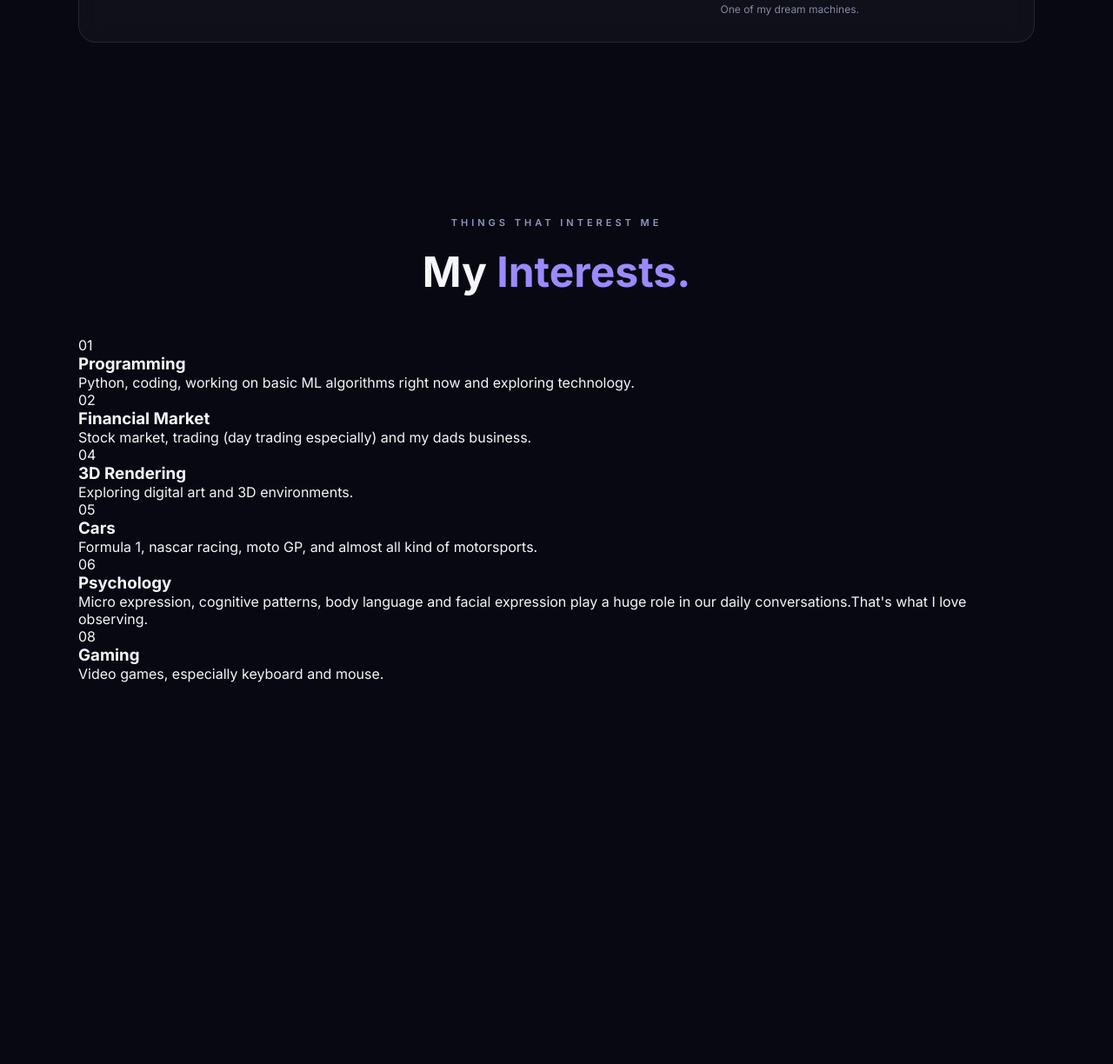
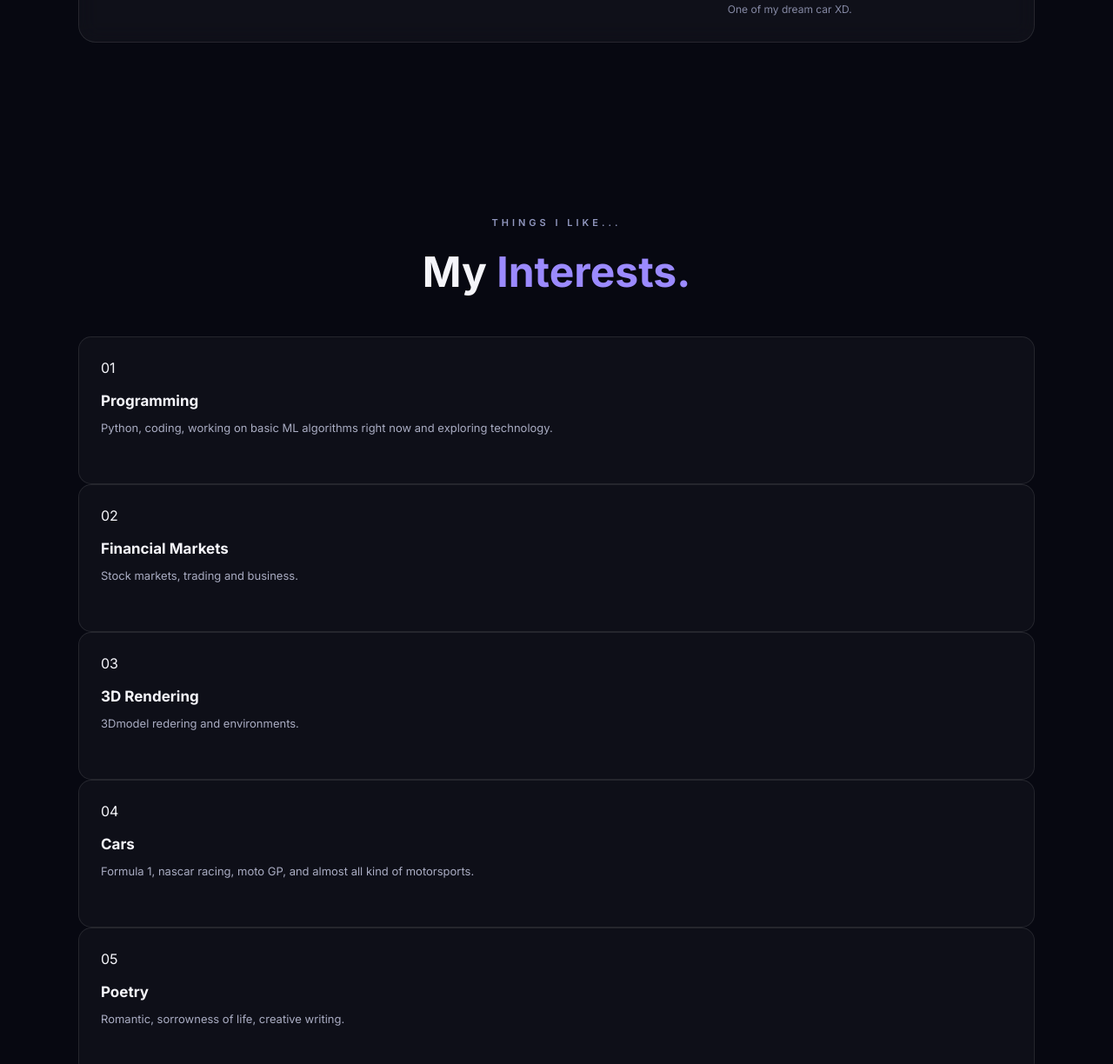
Before and after one commit to vishesh-arrays/my-portfolio, a plain HTML site: page index.html in a window 1280 px wide. Shown: the part 1454-2678 px from the top of the page at 87% size. Before the commit the page ends 2339 px from the top, so only its background shows below. Drawn offline with Linux system fonts and the light colour scheme; a web font is replaced by a local one.

Commit message:
made final changes

```diff
--- a/index.html
+++ b/index.html
@@ -22,17 +22,17 @@
 	<h2>I'm <span>VISHU!</span></h2>
 
         <p class="hero-description">
-            Exploring, learning and creating something new.
+            Adventurer!
         </p>
 
-        <a href="#about" class="explore-btn">Explore my world ↓</a>
+        <a href="#about" class="explore-btn">Welcome to my world ↓</a>
 
 </header>
 
         <section id="about" class="about section-container">
 
             <div class="section-heading">
-                <p class="eyebrow">A LITTLE INTRODUCTION</p>
+                <p class="eyebrow">And here we go!</p>
                 <h2>About <span>Me.</span></h2>
             </div>
 
@@ -44,8 +44,7 @@
                     <p>
                         I'm a curious learner interested in programming,
                         technology, cars, financial markets and understanding
-                        how people think. I enjoy exploring new ideas,
-                        creating things and learning something different
+                        how people think. I enjoy creating things and learning something new
                         every day.
                     </p>
                 </div>
@@ -55,7 +54,7 @@
                         src="https://media.carvia.com/Porsche%20GT3%20Frontansicht-1920x998.webp"
                         alt="Porsche GT3"
                     >
-                    <span>One of my dream machines.</span>
+                    <span>One of my dream car XD.</span>
                 </div>
 
             </div>
@@ -64,7 +63,7 @@
 
 	<section class= "hobbies section-container">
 		<div class="section-heading">
-                <p class="eyebrow">THINGS THAT INTEREST ME</p>
+                <p class="eyebrow">THINGS I LIKE...</p>
                 <h2>My <span>Interests.</span></h2>
             </div>
 			<div class = "hobbies-grid">
@@ -74,30 +73,31 @@
 					<p>Python, coding, working on basic ML algorithms right now and exploring technology.</p>
 				</article>
 
-				<article clas = "hobby-card">
-					<span class = "hobbies-number">02</span>
-					<h3>Financial Market</h3>
-					<p>Stock market, trading (day trading especially) and my dads business.</p>
-				</article>
+                <article class="hobby-card">
+                    <span class="hobby-number">02</span>
+                    <h3>Financial Markets</h3>
+                    <p>Stock markets, trading and business.</p>
+                </article>
+
 				<article class="hobby-card">
+                    <span class="hobby-number">03</span>
+                    <h3>3D Rendering</h3>
+                    <p>3Dmodel redering and  environments.</p>
+                </article>
+
+                <article class="hobby-card">
                     <span class="hobby-number">04</span>
-                    <h3>3D Rendering</h3>
-                    <p>Exploring digital art and 3D environments.</p>
+                    <h3>Cars</h3>
+                    <p>Formula 1, nascar racing, moto GP, and almost all kind of motorsports.</p>
                 </article>
 
                 <article class="hobby-card">
                     <span class="hobby-number">05</span>
-                    <h3>Cars</h3>
-                    <p>Formula 1, nascar racing, moto GP, and almost all kind of motorsports.</p>
+                    <h3>Poetry</h3>
+                    <p>Romantic, sorrowness of life, creative writing.</p>
                 </article>
-				<article class=" "hobby-card>
-					<span class="hobbies-number">06</span>
-					<h3>Psychology</h3>
-					<p>Micro expression, cognitive patterns, body language and
-						 facial expression play a huge role in our daily conversations.That's what I love observing.</p>
-				</article>
 				<article class="hobby-card">
-                    <span class="hobby-number">08</span>
+                    <span class="hobby-number">06</span>
                     <h3>Gaming</h3>
                     <p>Video games, especially keyboard and mouse.</p>
                 </article>
--- a/style.css
+++ b/style.css
@@ -177,3 +177,38 @@ display: block;
     margin-top: 12px;
     text-align: center;
 }
+.hobby-grid{
+    display: grid;
+    grid-template-columns: repeat(4,1fr);
+    gap: 18px;
+}
+.hobby-card{
+    padding: 25px;
+    min-height:170px;
+    border-radius: 15px;
+    border: 1px solid #ffffff18;
+    background: #ffffff08;
+    transition: transform 0.3s ease,
+                background 0.3s ease,
+                border-color 0.3s ease;
+}
+.hobby-card:hover{
+    transform: translateY(-8px);
+    background: #8a72ff18;
+    border-color: #8a72ff80;
+}
+.hooby-number {
+    font-size: 12px;
+    color: #a18cff;
+    letter-spacing:2px;
+}
+.hobby-card h3{
+    font-size:17px;
+    margin-top: 18px;
+    margin-bottom: 10px;
+}
+.hobby-card p{
+    color: #a9acc2;
+    font-size: 13px;
+    line-height: 1.7;
+}
```
